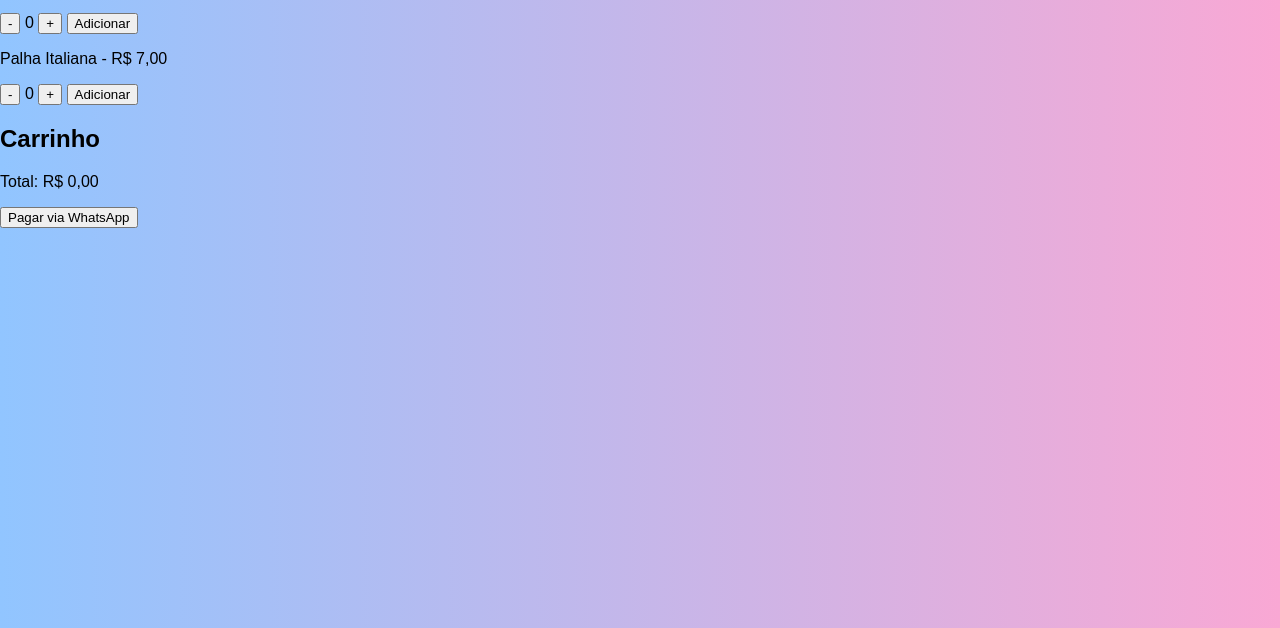
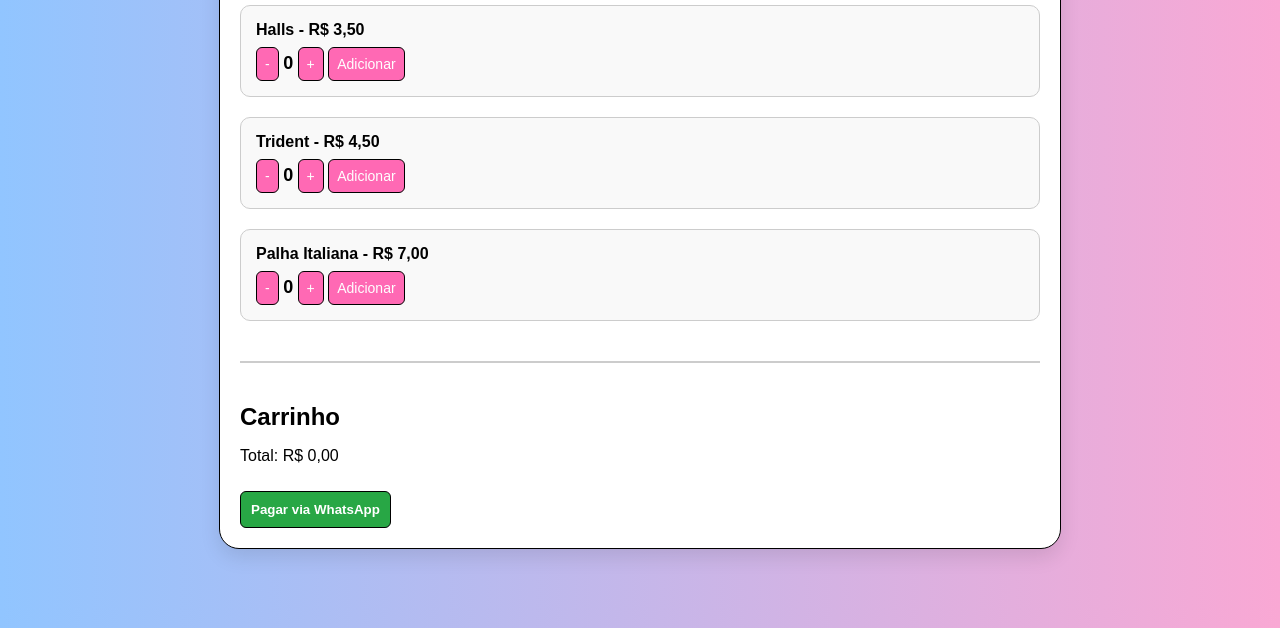
Before and after one commit to levandoskii/threecandyy, a plain HTML site: page catalogo.html in a window 1280 px wide. Shown: the part 172-800 px from the top of the page. Drawn offline with Linux system fonts and the light colour scheme.

Commit message:
Update catalogo.html

```diff
--- a/catalogo.html
+++ b/catalogo.html
@@ -1,43 +1,191 @@
 <!DOCTYPE html>
 <html lang="pt-br">
 <head>
-  <meta charset="UTF-8">
+  <meta charset="UTF-8" />
+  <meta name="viewport" content="width=device-width, initial-scale=1.0"/>
   <title>Three Candy - Catálogo</title>
-  <link rel="stylesheet" href="styles.css">
+  <link rel="stylesheet" href="styles.css" />
+  <style>
+    body {
+      margin: 0;
+      padding: 0;
+      font-family: 'Poppins', sans-serif;
+      background: linear-gradient(to right, #91c5ff, #f9a8d4);
+    }
+
+    .catalogo-container {
+      max-width: 800px;
+      margin: 60px auto;
+      padding: 20px;
+      background: white;
+      border-radius: 20px;
+      box-shadow: 0 8px 20px rgba(0, 0, 0, 0.1);
+      border: 1px solid #000;
+    }
+
+    h1 {
+      text-align: center;
+      font-size: 36px;
+      font-weight: 800;
+      color: #ff69b4;
+      margin-bottom: 30px;
+    }
+
+    .produtos {
+      display: flex;
+      flex-direction: column;
+      gap: 20px;
+    }
+
+    .produto {
+      background: #f9f9f9;
+      padding: 15px;
+      border-radius: 10px;
+      border: 1px solid #ccc;
+      display: flex;
+      flex-direction: column;
+      gap: 8px;
+    }
+
+    .produto p {
+      margin: 0;
+      font-weight: bold;
+    }
+
+    .produto button {
+      padding: 8px;
+      font-size: 14px;
+      border: 1px solid black;
+      background-color: #ff69b4;
+      color: white;
+      border-radius: 6px;
+      cursor: pointer;
+      width: fit-content;
+    }
+
+    .produto span {
+      font-size: 18px;
+      font-weight: bold;
+    }
+
+    .carrinho {
+      margin-top: 40px;
+      border-top: 2px solid #ccc;
+      padding-top: 20px;
+    }
+
+    .carrinho h2 {
+      font-size: 24px;
+      margin-bottom: 10px;
+    }
+
+    .carrinho ul {
+      list-style: none;
+      padding: 0;
+    }
+
+    .carrinho li {
+      margin-bottom: 5px;
+    }
+
+    .carrinho button {
+      margin-top: 10px;
+      padding: 10px;
+      font-weight: bold;
+      border: 1px solid black;
+      border-radius: 6px;
+      background-color: #28a745;
+      color: white;
+      cursor: pointer;
+    }
+
+    .carrinho button:hover {
+      background-color: #218838;
+    }
+  </style>
 </head>
-<body class="catalogo-body">
+<body>
+  <div class="catalogo-container">
     <h1>Catálogo</h1>
     <div class="produtos">
-    <div class="produto" data-nome="Halls" data-preco="3.5">
+      <div class="produto">
         <p>Halls - R$ 3,50</p>
-      <button onclick="alterarQuantidade(this, -1)">-</button>
-      <span>0</span>
-      <button onclick="alterarQuantidade(this, 1)">+</button>
-      <button onclick="adicionar(this)">Adicionar</button>
+        <div>
+          <button onclick="alterarQuantidade('halls', -1)">-</button>
+          <span id="qtd-halls">0</span>
+          <button onclick="alterarQuantidade('halls', 1)">+</button>
+          <button onclick="adicionarAoCarrinho('Halls', 3.5, 'qtd-halls')">Adicionar</button>
         </div>
-    <div class="produto" data-nome="Trident" data-preco="4.5">
+      </div>
+      <div class="produto">
         <p>Trident - R$ 4,50</p>
-      <button onclick="alterarQuantidade(this, -1)">-</button>
-      <span>0</span>
-      <button onclick="alterarQuantidade(this, 1)">+</button>
-      <button onclick="adicionar(this)">Adicionar</button>
+        <div>
+          <button onclick="alterarQuantidade('trident', -1)">-</button>
+          <span id="qtd-trident">0</span>
+          <button onclick="alterarQuantidade('trident', 1)">+</button>
+          <button onclick="adicionarAoCarrinho('Trident', 4.5, 'qtd-trident')">Adicionar</button>
         </div>
-    <div class="produto" data-nome="Palha Italiana" data-preco="7.0">
+      </div>
+      <div class="produto">
         <p>Palha Italiana - R$ 7,00</p>
-      <button onclick="alterarQuantidade(this, -1)">-</button>
-      <span>0</span>
-      <button onclick="alterarQuantidade(this, 1)">+</button>
-      <button onclick="adicionar(this)">Adicionar</button>
+        <div>
+          <button onclick="alterarQuantidade('palha', -1)">-</button>
+          <span id="qtd-palha">0</span>
+          <button onclick="alterarQuantidade('palha', 1)">+</button>
+          <button onclick="adicionarAoCarrinho('Palha Italiana', 7.0, 'qtd-palha')">Adicionar</button>
+        </div>
       </div>
     </div>
 
     <div class="carrinho">
       <h2>Carrinho</h2>
-    <ul id="itens"></ul>
-    <p id="total">Total: R$ 0,00</p>
-    <button onclick="pagar()">Pagar via WhatsApp</button>
+      <ul id="itensCarrinho"></ul>
+      <p id="precoTotal">Total: R$ 0,00</p>
+      <button onclick="finalizarCompra()">Pagar via WhatsApp</button>
+    </div>
   </div>
 
-  <script src="script.js"></script>
+  <script>
+    const carrinho = [];
+
+    function alterarQuantidade(id, delta) {
+      const span = document.getElementById(`qtd-${id}`);
+      let atual = parseInt(span.textContent);
+      atual = Math.max(0, atual + delta);
+      span.textContent = atual;
+    }
+
+    function adicionarAoCarrinho(produto, preco, spanId) {
+      const qtd = parseInt(document.getElementById(spanId).textContent);
+      if (qtd > 0) {
+        carrinho.push({ produto, preco, qtd });
+        atualizarCarrinho();
+        document.getElementById(spanId).textContent = 0;
+      }
+    }
+
+    function atualizarCarrinho() {
+      const lista = document.getElementById("itensCarrinho");
+      const totalSpan = document.getElementById("precoTotal");
+      lista.innerHTML = "";
+      let total = 0;
+      carrinho.forEach((item) => {
+        lista.innerHTML += `<li>${item.qtd}x ${item.produto} - R$ ${(item.preco * item.qtd).toFixed(2)}</li>`;
+        total += item.preco * item.qtd;
+      });
+      totalSpan.textContent = `Total: R$ ${total.toFixed(2)}`;
+    }
+
+    function finalizarCompra() {
+      if (carrinho.length === 0) return alert("Seu carrinho está vazio!");
+      let mensagem = "Olá! Quero fazer um pedido:%0A";
+      carrinho.forEach(item => {
+        mensagem += `${item.qtd}x ${item.produto} - R$ ${(item.preco * item.qtd).toFixed(2)}%0A`;
+      });
+      const total = carrinho.reduce((acc, item) => acc + item.preco * item.qtd, 0);
+      mensagem += `%0ATotal: R$ ${total.toFixed(2)}`;
+      window.open(`https://wa.me/5541996597922?text=${mensagem}`, "_blank");
+    }
+  </script>
 </body>
 </html>
```
Lines whose indentation alone changed are shown as unchanged.
